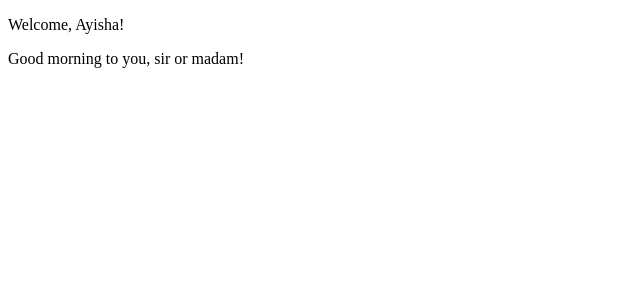
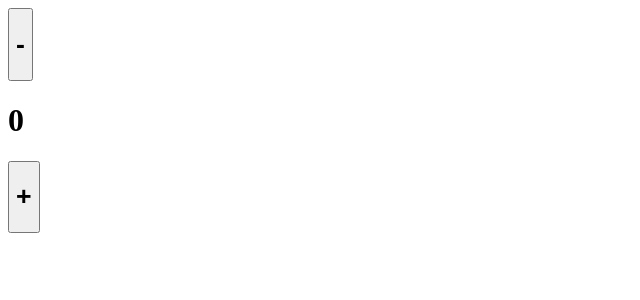
Before and after one commit to meghasharma0/CSS-small-projects, a React (Create React App) app in the folder learning/: page / in a window 1280 px wide. Shown: the top 300 px of the page, without its empty margins (0-640 px from the left). Built offline with nearby package versions, Linux system fonts and the light colour scheme.

Commit message:
states intro

```diff
--- a/learning/src/App.js
+++ b/learning/src/App.js
@@ -1,12 +1,10 @@
 import './App.css';
-import Greeting from './class/challange1/Greeting';
-import Header from './class/challange1/Header';
+import States from './class/States';
 
 function App() {
   return (
     <>
-      <Header username="Ayisha" />
-      <Greeting />
+      <States />
     </>
   );
 }
--- /dev/null
+++ b/learning/src/class/States.js
@@ -0,0 +1,34 @@
+import React, { Component } from 'react'
+
+export default class States extends Component {
+
+    state = {
+        value: 0
+    }
+
+    increment = () => {
+        this.setState((prev) => {
+            return {
+                value: prev.value +1
+            }
+        })
+    }
+
+    decrement = () => {
+        this.setState((prev) => {
+            return{
+                value: prev.value -1
+            }
+        })
+    }
+
+  render() {
+    return (
+      <>
+        <button onClick={this.decrement}><h1>-</h1></button>
+        <h1>{this.state.value}</h1>
+        <button onClick={this.increment}><h1>+</h1></button>
+      </>
+    )
+  }
+}
```
